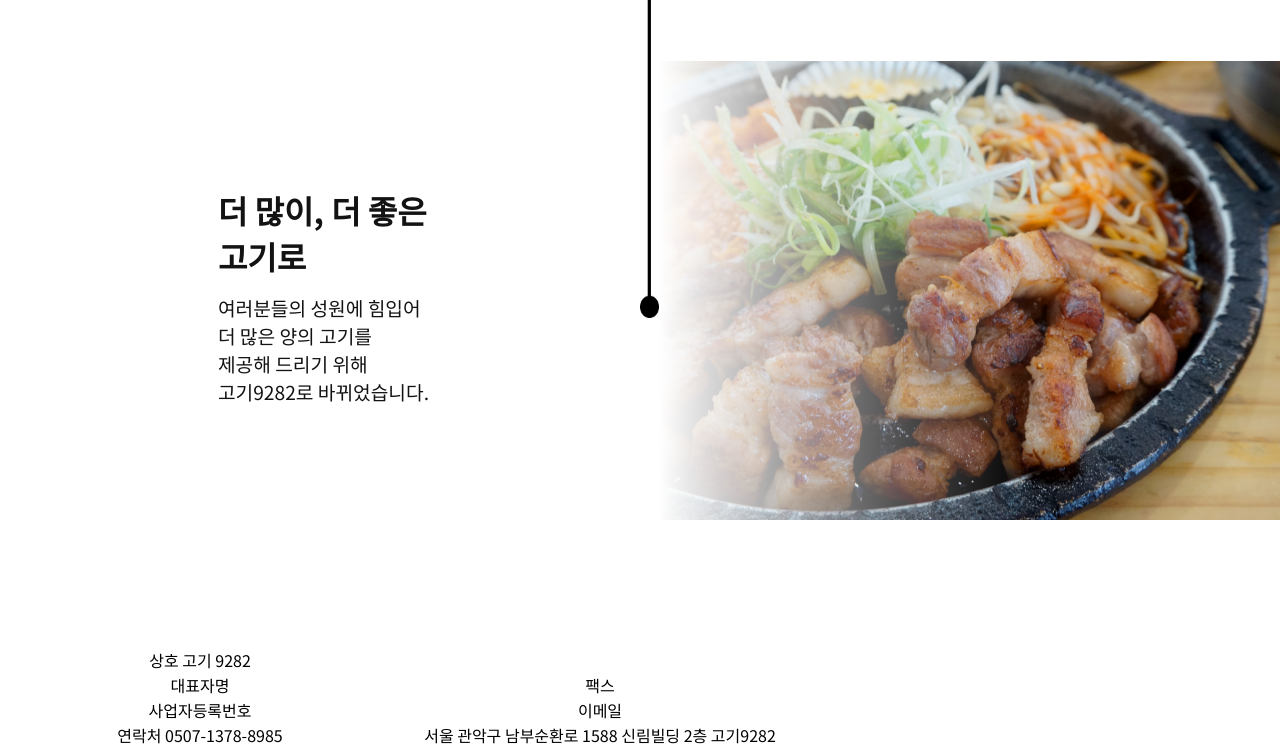
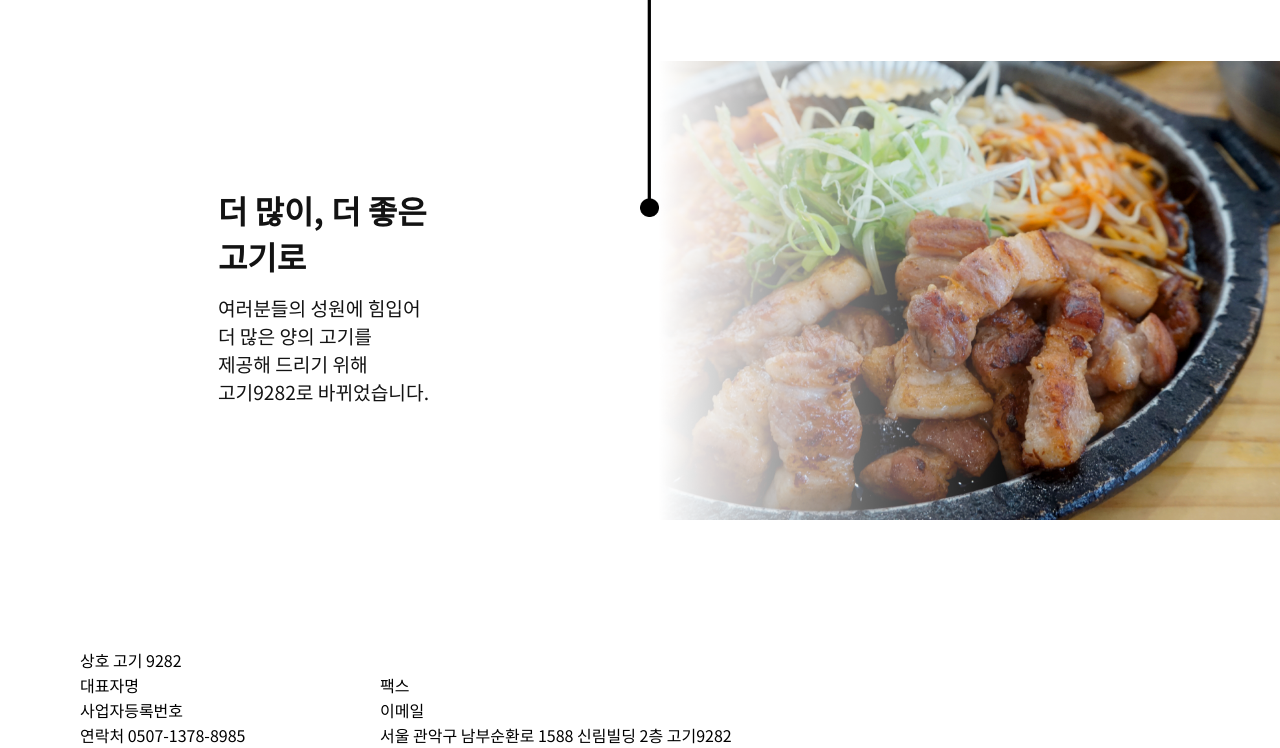
Before and after one commit to youjin0411/starlight_shrine, a plain HTML site: page Introduce.html in a window 1280 px wide. Shown: the part 736-1484 px from the top of the page. Drawn offline with nearby package versions, Linux system fonts and the light colour scheme.

Commit message:
footer edit

```diff
--- a/Introduce.html
+++ b/Introduce.html
@@ -68,17 +68,17 @@
 
     <!-- footer 영역 -->
     <div class="grid-container">
-        <div class="gird-footer">상호 고기 9282</div>
+        <div class="gird-footer"><p>상호 고기 9282</p></div>
         <div class="gird-footer"></div>
 
-        <div class="gird-footer">대표자명</div>
-        <div class="gird-footer">팩스</div>
+        <div class="gird-footer"><p>대표자명</p></div>
+        <div class="gird-footer"><p>팩스</p></div>
 
-        <div class="gird-footer">사업자등록번호</div>
-        <div class="gird-footer">이메일</div>
+        <div class="gird-footer"><p>사업자등록번호</p></div>
+        <div class="gird-footer"><p>이메일</p></div>
 
-        <div class="gird-footer">연락처 0507-1378-8985</div>
-        <div class="gird-footer">서울 관악구 남부순환로 1588 신림빌딩 2층 고기9282</div>
+        <div class="gird-footer"><p>연락처 0507-1378-8985</p></div>
+        <div class="gird-footer"><p>서울 관악구 남부순환로 1588 신림빌딩 2층 고기9282</p></div>
         <!-- main.js -->
     <script src="main.js" defer></script>
 </body>
--- a/main.css
+++ b/main.css
@@ -20,6 +20,10 @@ body{
     font-family: 'Noto Sans KR', sans-serif;
     font-size: 1rem;
     color: rgb(19, 19, 19);
+}
+
+p{
+    font-size: 1em;
 }
 
 /* nav */
@@ -128,7 +132,7 @@ nav a {
 .intro_content{
     position:absolute;
     width: 1.5%;
-    height: 60%;
+    height: 50%;
     max-width: 10%;
     top: 20%;
     left: 50%;
@@ -187,8 +191,9 @@ nav a {
 
 /* footer */
 .grid-container{
+    margin-left: 80px;
     display: grid;
-    grid-template-columns:repeat(2, 1fr);
+    grid-template-columns:300px 600px;
     max-width: 800px;
     height: 100px;
     color: black;
@@ -196,9 +201,8 @@ nav a {
 }
 
 .gird-footer{
+    font-size: 1rem;
     display: flex;
-    justify-content: center;
-    align-items: center;
 }
 
 /* mobile  */
```
